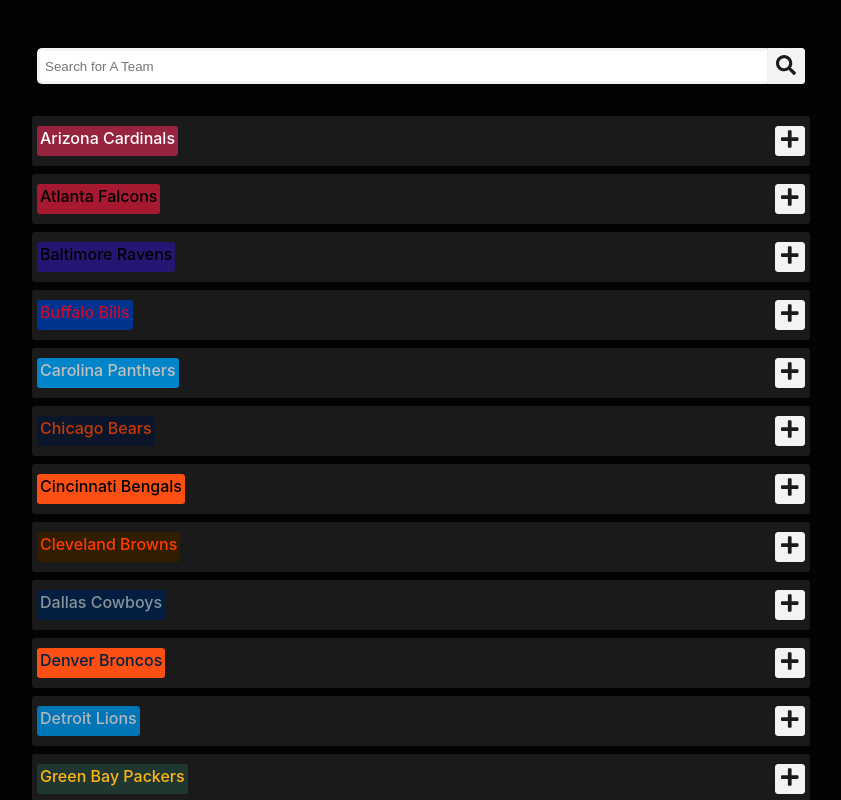
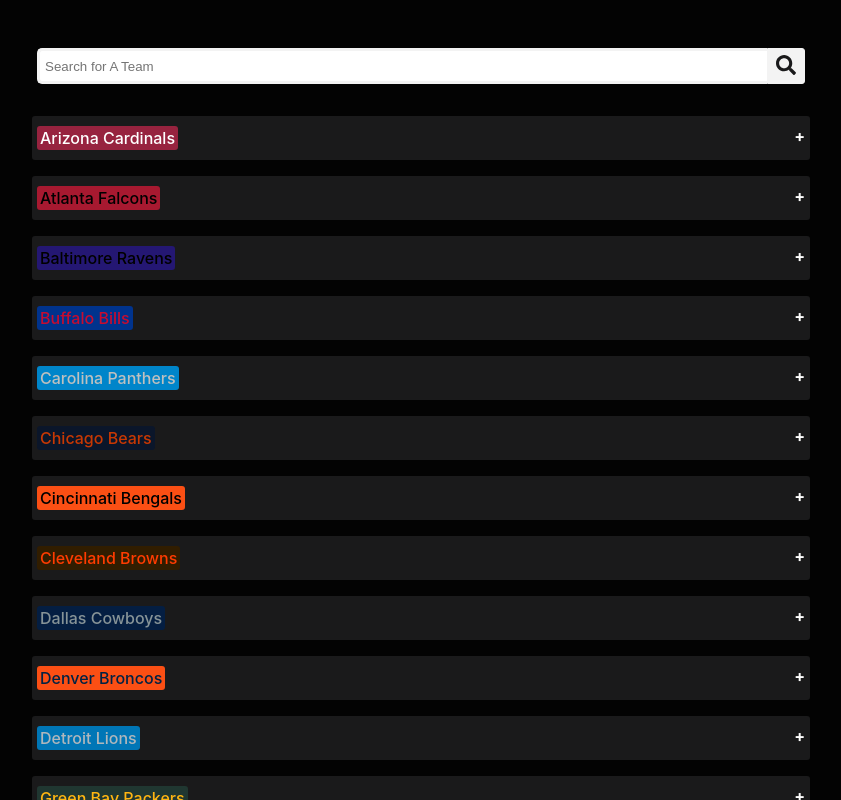
Before and after one commit to joeG454/Twitter-NFL-API-Project, a React (Create React App) app in the folder nfl-app/: page / in a window 1280 px wide. Shown: the top 800 px of the page, without its empty margins (219-1060 px from the left). Built offline with nearby package versions, Linux system fonts and the light colour scheme.

Commit message:
Add Collapsibles

```diff
--- a/nfl-app/src/App.css
+++ b/nfl-app/src/App.css
@@ -247,3 +247,27 @@
   padding: 2px 3px;
   font-weight: 500;
 }
+
+.active, .collapsible:hover {
+  background-color: #555;
+}
+
+.collapsible:after {
+  content: '\002B';
+  color: white;
+  font-weight: bold;
+  float: right;
+  margin-left: 5px;
+}
+
+.active:after {
+  content: "\2212";
+}
+
+.content {
+  padding: 0 18px;
+  max-height: 0;
+  overflow: hidden;
+  transition: max-height 0.2s ease-out;
+  background-color: #f1f1f1;
+}
--- a/nfl-app/src/components/teamView.js
+++ b/nfl-app/src/components/teamView.js
@@ -1,22 +1,26 @@
 import React from 'react';
-import { FontAwesomeIcon } from '@fortawesome/react-fontawesome';
-import { faPlus } from '@fortawesome/free-solid-svg-icons';
 
 class Team extends React.Component {
+    expandTeam(e) {
+        console.log('here: ' + e);
+        // TODO: Expand card and hit the twitter API
+    }
+
     render(){
         const teamNameStyle = {
             backgroundColor: this.props.team.background,
             color: this.props.team.color
         };
         return (
-            <div className="team-card display-flex justify-content-between">
-                <div className="team-label" style={teamNameStyle}>{this.props.team.name}</div>
-                <div  className="expandButton">
-                            <FontAwesomeIcon
-                                    icon={faPlus} color='#1A1A1B'
-                                />
-                        </div>
+            <div className="">
+                <div onClick={this.expandTeam.bind(this)} className="collapsible team-card display-flex justify-content-between">
+                    <div className="team-label" style={teamNameStyle}>{this.props.team.name}</div>
+                </div>
+                <div className="content">
+                    <p>Lorem ipsum dolor sit amet, consectetur adipisicing elit, sed do eiusmod tempor incididunt ut labore et dolore magna aliqua. Ut enim ad minim veniam, quis nostrud exercitation ullamco laboris nisi ut aliquip ex ea commodo consequat</p>
+                </div>
             </div>
+
         )
     }
 }
--- a/nfl-app/src/index.js
+++ b/nfl-app/src/index.js
@@ -4,6 +4,8 @@
 import App from './App';
 import * as serviceWorker from './serviceWorker';
 
+
+// TODO: Move teams array to separate file
 let teams = [
 {
   id: '1',
```
